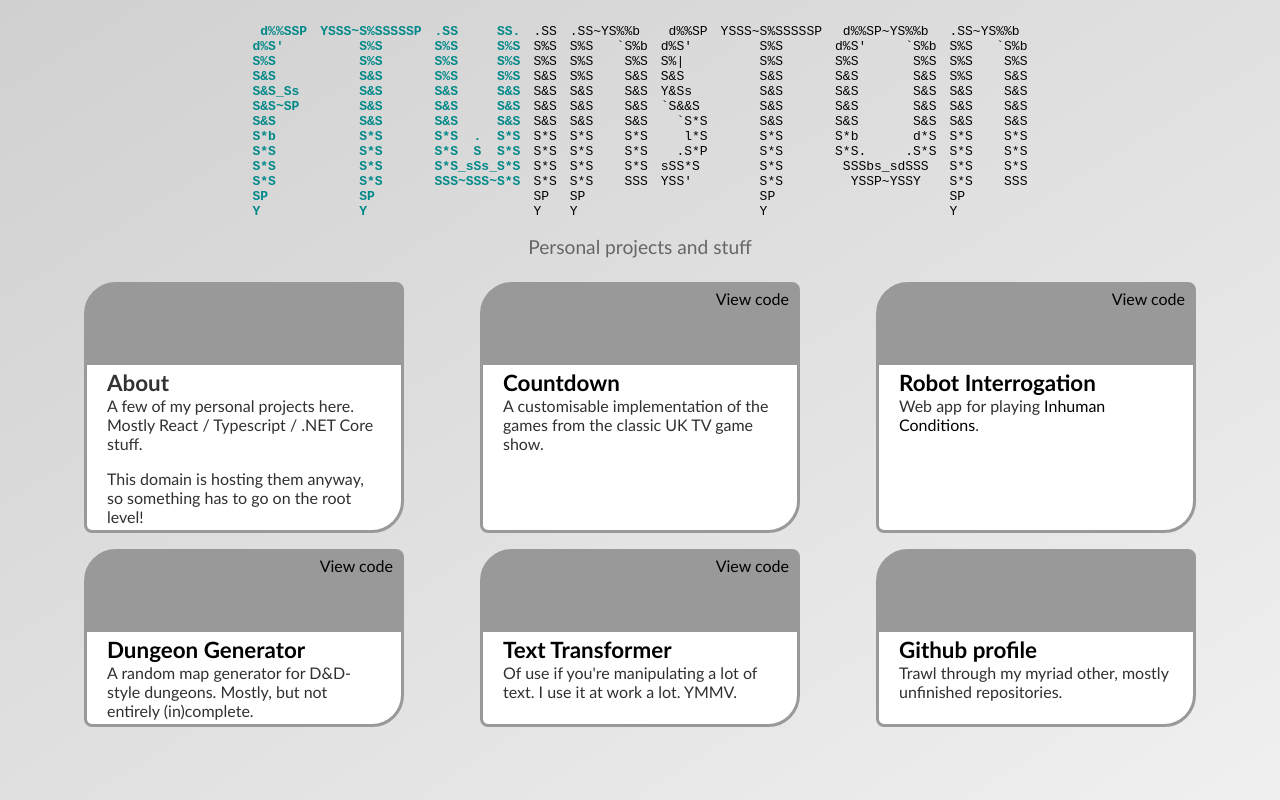
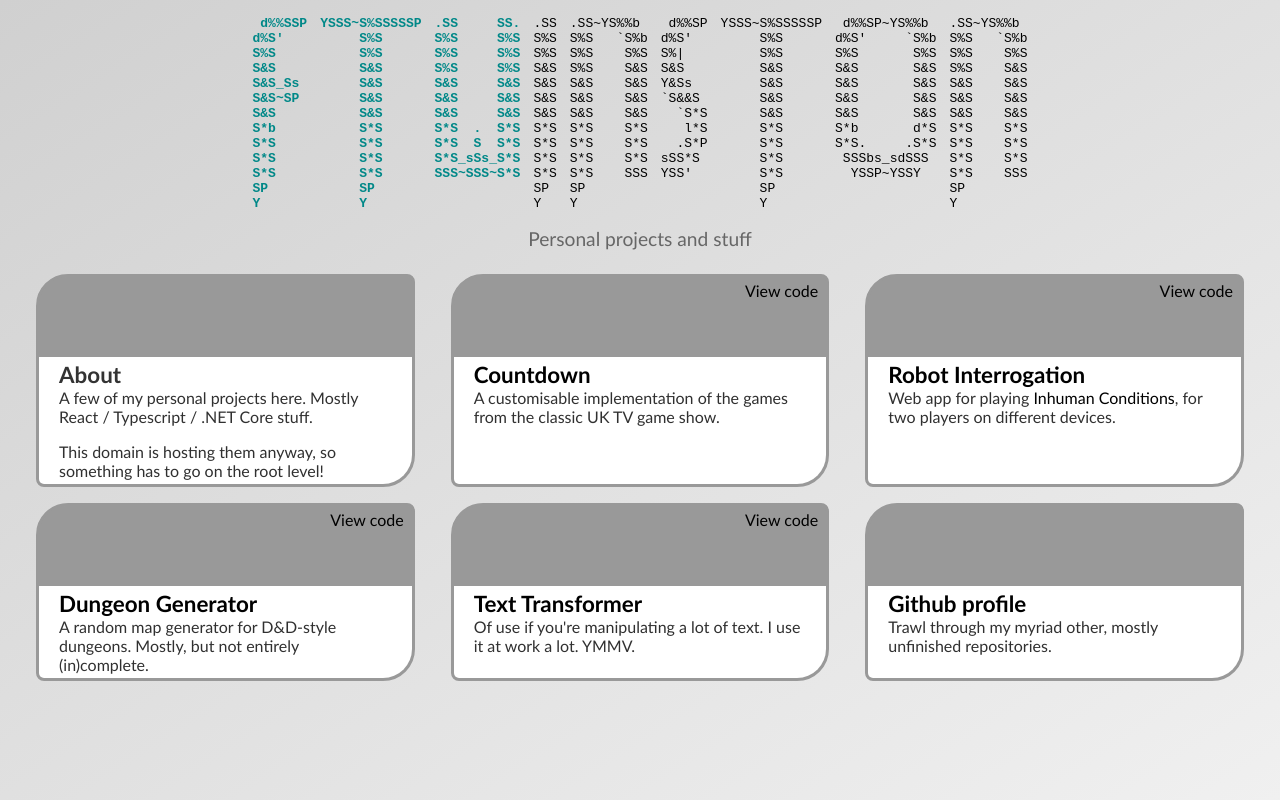
Before and after one commit to FTWinston/Homepage, a plain HTML site: page index.html in a window 1280 px wide. Drawn offline with Linux system fonts and the light colour scheme.

Commit message:
Adjusted sizing of project items depending on screen resolution

```diff
--- a/index.html
+++ b/index.html
@@ -162,7 +162,7 @@ Y</div>
         </div>
         <div class="project__body">
             <a class="project__name" href="http://interrogation.ftwinston.com">Robot Interrogation</a>
-            <div class="project__desc">Web app for playing <a href="https://kickstarter.com/projects/tommy-maranges/inhuman-conditions-a-game-of-cops-and-robots">Inhuman Conditions</a>.</div>
+            <div class="project__desc">Web app for playing <a href="https://kickstarter.com/projects/tommy-maranges/inhuman-conditions-a-game-of-cops-and-robots">Inhuman Conditions</a>, for two players on different devices.</div>
         </div>
         <a class="project__codelink" href="https://github.com/FTWinston/RobotInterrogation">View code</a>
     </div>
--- a/style.css
+++ b/style.css
@@ -3,6 +3,7 @@ body {
     background-color: #d0d0d0;
     color: #303030;
     background-image: linear-gradient(to bottom right, #d0d0d0, #f0f0f0);
+    margin: 0;
 }
 
 * {
@@ -98,7 +99,7 @@ a:hover {
     animation-timing-function: step-start, linear;
 }
 
-@media only screen and (max-width: 750px) {
+@media (max-width: 750px) {
     .header__bigtext {
         font-size: calc(100vw / 63);
     }
@@ -107,6 +108,7 @@ a:hover {
 .header__strapline {
     font-size: 1.2em;
     color: #666;
+    text-align: center;
 }
 
 @keyframes flash {
@@ -129,6 +131,7 @@ a:hover {
     align-items: stretch;
     align-content: space-around;
     margin: 0.5em;
+    min-height: 50vh;
 }
 
 .project {
@@ -136,8 +139,8 @@ a:hover {
     margin: 0.5em;
     border: solid #999 0.2em;
     background-color: #999;
-    width: 20em;
-    min-height: 10em;
+    width: calc(100vw - 1em);
+    min-height: 11em;
 
     display: flex;
     flex-direction: column;
@@ -146,6 +149,42 @@ a:hover {
     border-top-left-radius: 2em;
     border-bottom-right-radius: 2em;
     overflow: hidden;
+}
+
+@media (min-width: 550px) {
+    .project {
+        width: calc(50vw - 2em);
+    }
+}
+
+@media (min-width: 700px) {
+    .project {
+        width: 45vw;
+    }
+}
+
+@media (min-width: 850px) {
+    .project {
+        width: 24em;
+    }
+}
+
+@media (min-width: 1100px) {
+    .project {
+        width: calc(33.33vw - 3em);
+    }
+}
+
+@media (min-width: 1450px) {
+    .project {
+        width: 26.75em;
+    }
+}
+
+@media (min-width: 1700px) {
+    .project {
+        width: calc(25vw - 4em);
+    }
 }
 
 .project__image {
```
